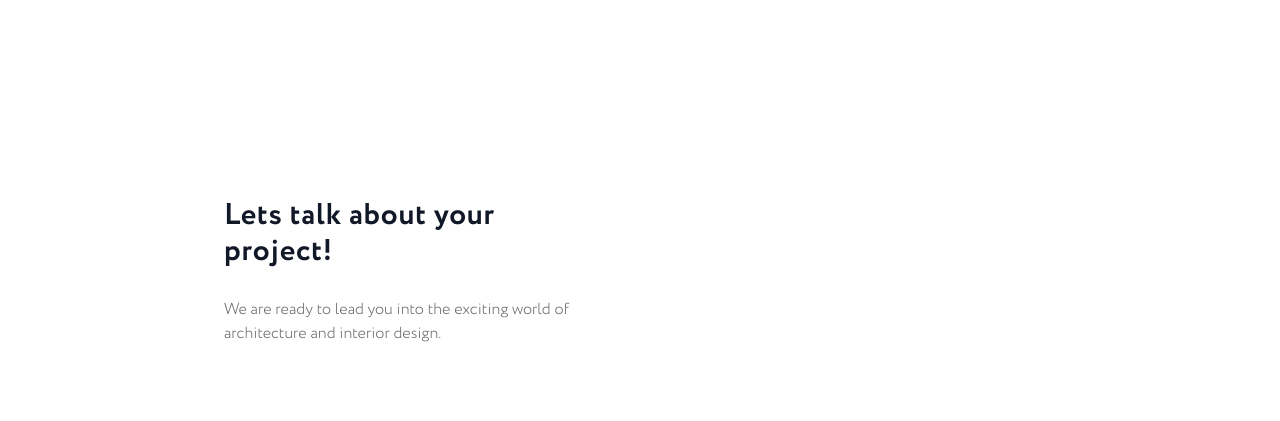
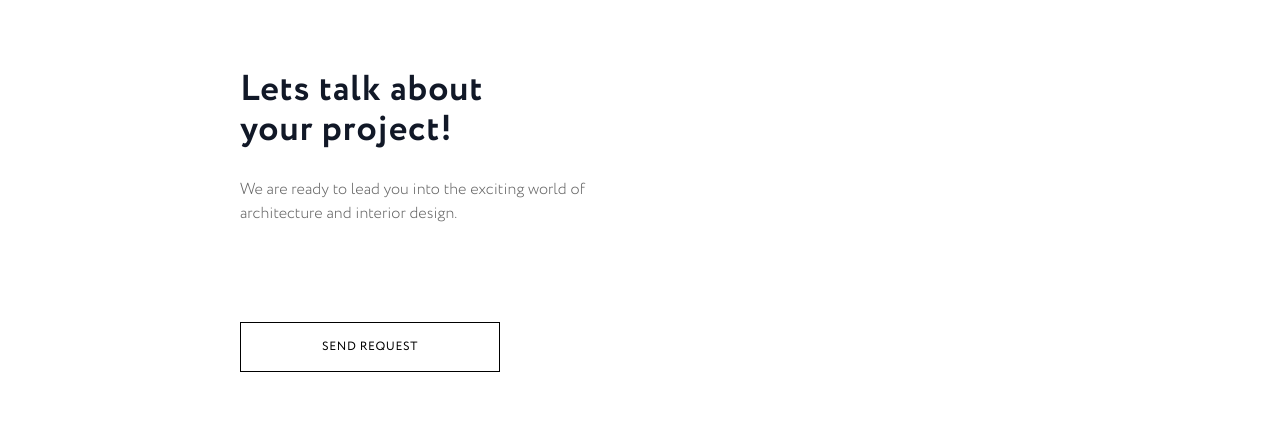
Before and after one commit to nikolaynizruhin/asty, a Next.js app: page /projects in a window 1280 px wide. Shown: the part 1049-1470 px from the top of the page. Built offline with nearby package versions, Linux system fonts and the light colour scheme.

Commit message:
Update projects

```diff
--- a/src/app/projects/components/contact.tsx
+++ b/src/app/projects/components/contact.tsx
@@ -3,9 +3,9 @@ import Button from "@/src/components/button";
 export default function Contact() {
   return (
     <div className="bg-white py-24 sm:py-32">
-      <div className="mx-auto max-w-4xl px-6 lg:px-8">
-        <div className="mx-auto max-w-2xl lg:mx-0 lg:max-w-none">
-          <h2 className="mt-2 text-3xl font-semibold text-gray-900 sm:text-3xl max-w-[300px] tracking-wide">
+      <div className="mx-auto max-w-xl xl:max-w-4xl px-6 lg:px-8">
+        <div className="mx-auto px-4 max-w-[550px] md:max-w-[464px] lg:mx-0 lg:max-w-none">
+          <h2 className="mt-2 text-3xl font-semibold text-gray-900 sm:text-4xl max-w-[300px] tracking-wide">
             Lets talk about your project!
           </h2>
           <p className="text-[#666] font-light max-w-[350px] mt-7 mb-24">
--- a/src/app/projects/components/projects.tsx
+++ b/src/app/projects/components/projects.tsx
@@ -38,7 +38,7 @@ const projects = [
 
 export default function Projects() {
   return (
-    <div className="bg-white py-24 xl:py-56 px-8 xl:px-16">
+    <div className="bg-white py-24 xl:pt-56 px-8 xl:px-16">
       <Title text="ПРОЄКТИ" className="px-[3vw] hidden xl:flex" />
       <div className="text-xs text-[#828282] mt-11">
         <button className="text-[#121212] mr-24 pr-4 xl:uppercase">All</button>
--- a/src/components/button.tsx
+++ b/src/components/button.tsx
@@ -1,6 +1,6 @@
 export default function Button({ children, href, isDark = false }: { href: string, children: string, isDark?: boolean }) {
   return (
-    <a href={href} className={`${isDark ? 'border-white text-white hover:text-black hover:bg-white' : 'border-black text-black hover:text-white hover:bg-black'} border py-3 px-10 md:px-8 xl:px-16 xl:py-4 text-[11px] text-xs tracking-wider font-medium`}>
+    <a href={href} className={`${isDark ? 'border-white text-white hover:text-black hover:bg-white' : 'border-black text-black hover:text-white hover:bg-black'} border py-3 xl:py-4 text-[11px] text-xs text-center tracking-wider font-medium w-[200px] xl:w-[260px]`}>
       {children}
     </a>
   )
```
